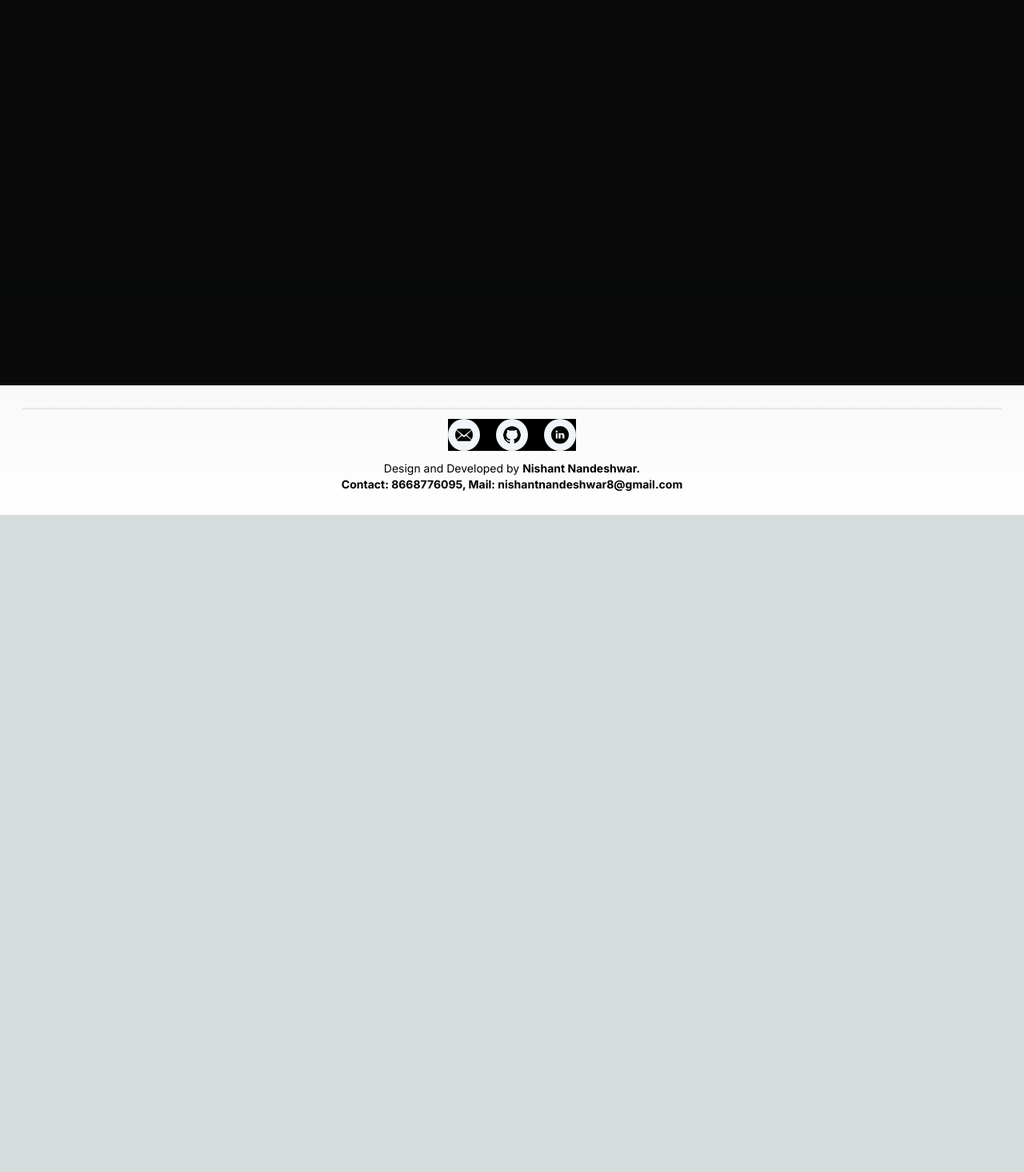
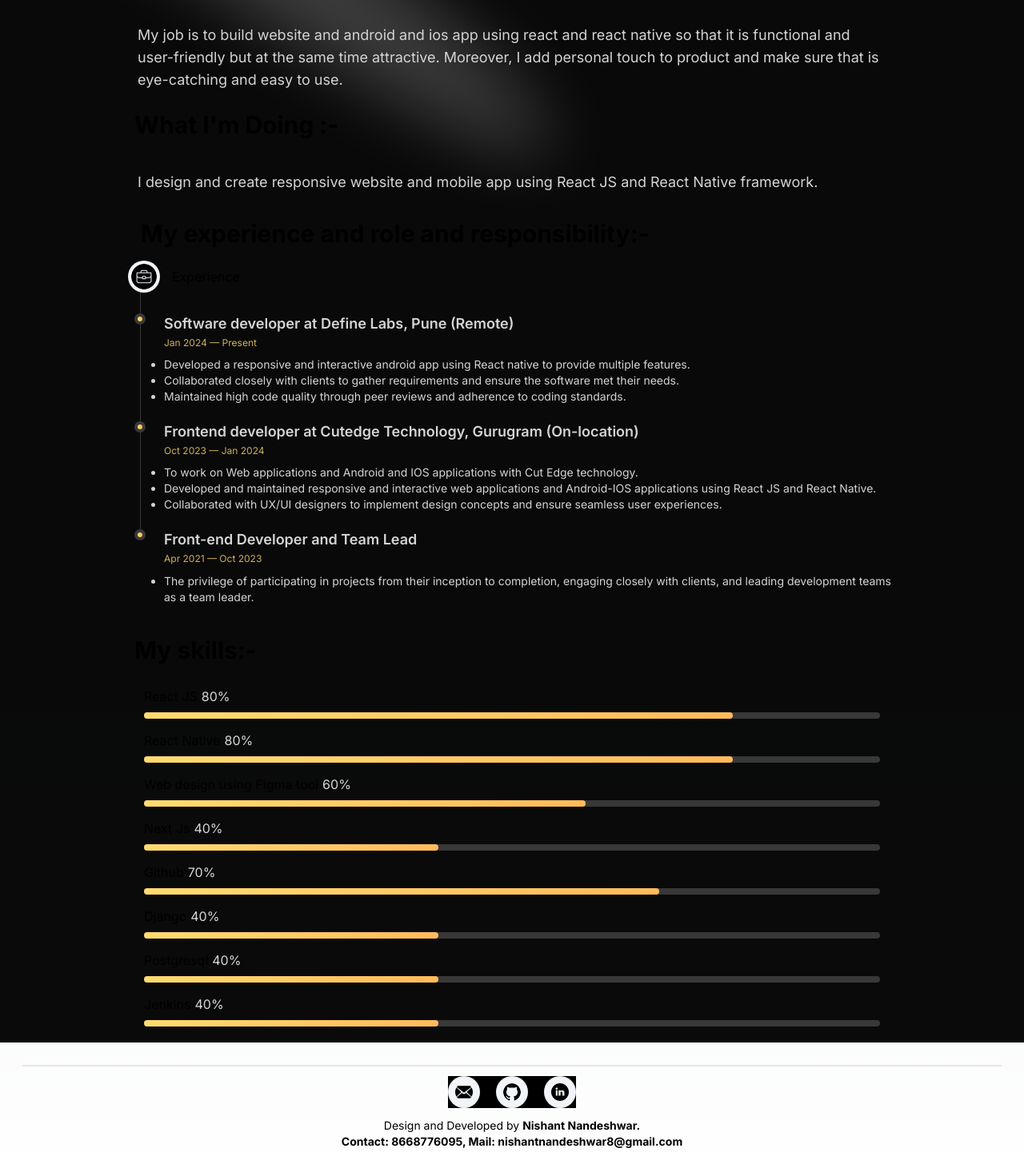
Before and after one commit to nishantnandeshwar/next-js, a Next.js app: page / in a window 1280 px wide. Shown: the part 318-1784 px from the top of the page at 80% size. Before the commit the page ends 962 px from the top, so only its background shows below. Built offline with nearby package versions, Linux system fonts and the light colour scheme.

Commit message:
resolved build error

```diff
--- a/src/components/AboutPage.tsx
+++ b/src/components/AboutPage.tsx
@@ -1,8 +1,8 @@
-// import Link from "next/link"
+import Link from "next/link"
 import { Spotlight } from "./ui/Spotlight"
-// import { SparklesCore } from "./ui/sparkles"
-// import { Button } from "./ui/moving-border";
-// import { HoverBorderGradientDemo } from "./HoverBoard";
+import { SparklesCore } from "./ui/sparkles"
+import { Button } from "./ui/moving-border";
+import { HoverBorderGradientDemo } from "./HoverBoard";
 import Image from 'next/image'
 import experienceIcon from '@/assets/image/experience.png'
 import '@/assets/css/style.css'
@@ -38,7 +38,7 @@ function AboutPage() {
                     <div className="absolute inset-0 w-full h-full bg-black [mask-image:radial-gradient(350px_200px_at_top,transparent_20%,white)]"></div>
                 </div>
             </div> */}
-            {/* <div className="mt-[10rem]">
+            <div className="mt-[10rem]">
                 <div className="p-1 relative z-10 w-9/12 mx-auto text-3xl font-bold">About me :-</div>
                 <div className="p-4 relative z-10 w-full h-auto">
                     <p className="mt-4 font-normal text-base md:text-lg text-neutral-300 w-9/12 mx-auto">
@@ -48,7 +48,7 @@ function AboutPage() {
                     </p>
                 </div>
 
-                <div className="p-2 relative z-10 w-9/12 mx-auto text-3xl font-bold">What I'm Doing :-</div>
+                <div className="p-2 relative z-10 w-9/12 mx-auto text-3xl font-bold">{`What I'm Doing :`}-</div>
                 <div className="p-4 relative z-10 w-full h-auto">
                     <p className="mt-4 font-normal text-base md:text-lg text-neutral-300 w-9/12 mx-auto">
                         I design and create responsive website and mobile app using React JS and React Native framework.
@@ -104,9 +104,9 @@ function AboutPage() {
                         </li>
                     </ol>
                 </section>
-            </div> */}
+            </div>
 
-            {/* <section className="skill w-9/12 mx-auto">
+            <section className="skill w-9/12 mx-auto">
                 <div className="p-2 relative z-10 mx-auto text-3xl font-bold">My skills:-</div>
                 <ul className="skills-list content-card">
 
@@ -183,7 +183,7 @@ function AboutPage() {
                         </div>
                     </li>
                 </ul>
-            </section> */}
+            </section>
         </div>
     )
 }
```
